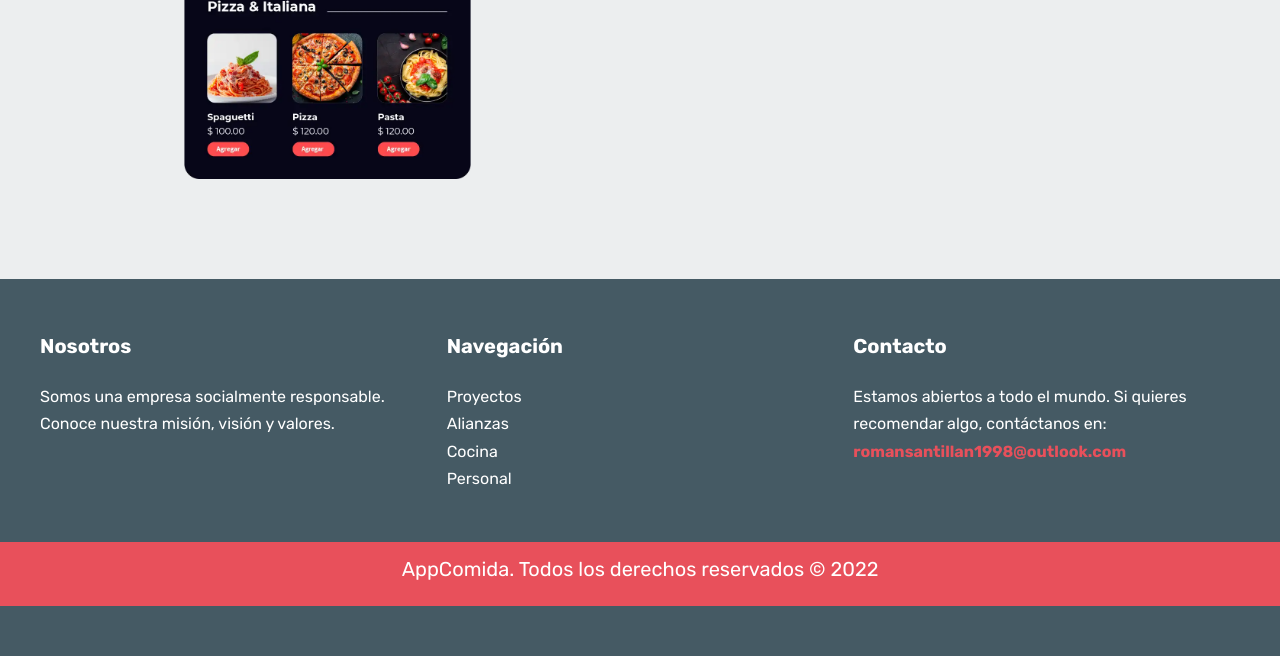
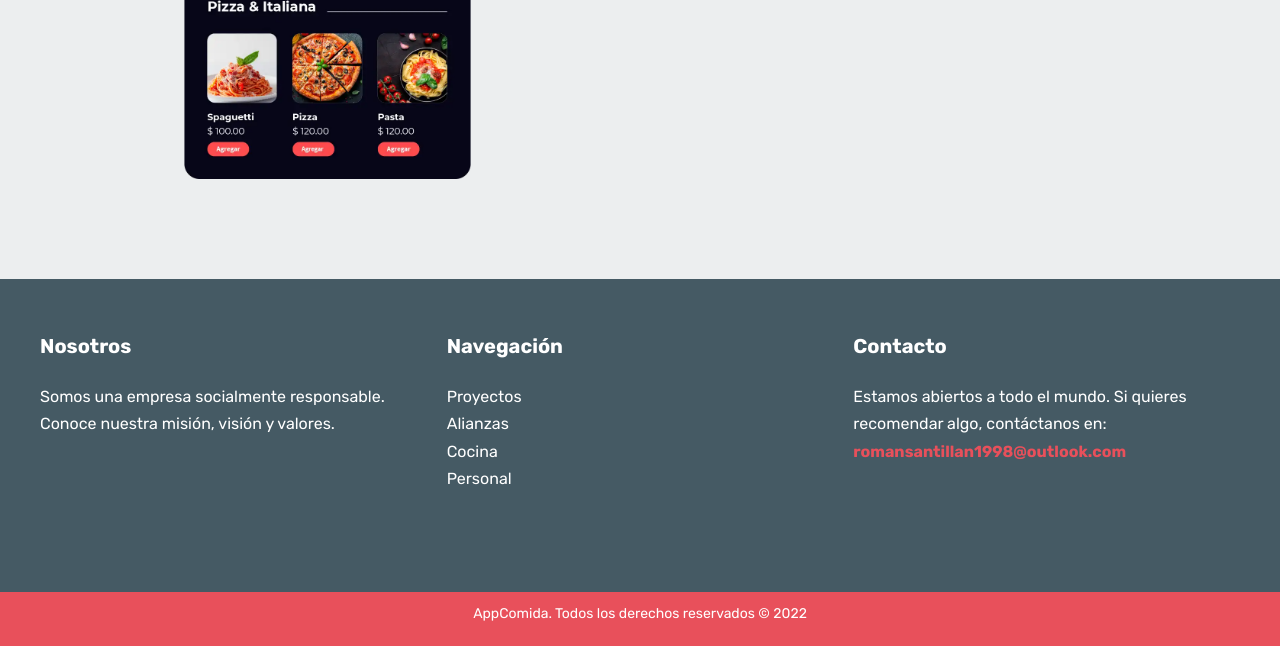
Before and after one commit to sauloroman/DeliveryApp-LandingPage, a website: page index.html in a window 1280 px wide. Shown: the part 4699-5355 px from the top of the page. Drawn offline with Linux system fonts and the light colour scheme.

Commit message:
Fixing on footer

```diff
--- a/src/scss/footer/_footer.scss
+++ b/src/scss/footer/_footer.scss
@@ -3,7 +3,7 @@
 
 .footer {
       background-color: v.$color-secondary;
-      padding: v.$general-gap 0;
+      padding-top: v.$general-gap;
 
       &__grid {
             @include m.tablet {
@@ -62,8 +62,10 @@
       }
 
       &__copyright {
+            margin-top: v.$general-gap;
             background-color: v.$color-primary;
             color: v.$white;
+            font-size: 1.4rem;
             width: 100%;
             text-align: center;
             padding: 1rem 1rem 2rem 1rem;
```
Also changed, not shown: build/css/main.css, 1 other file.
